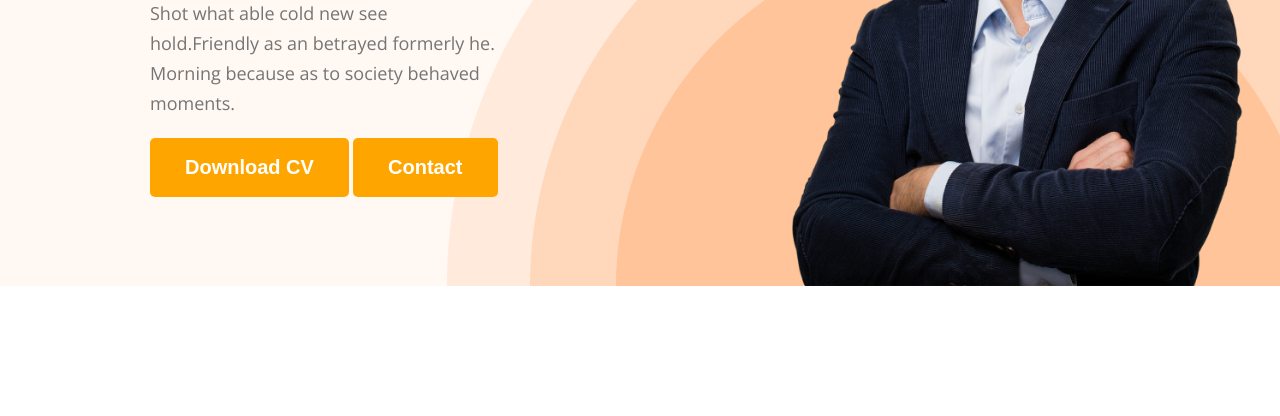
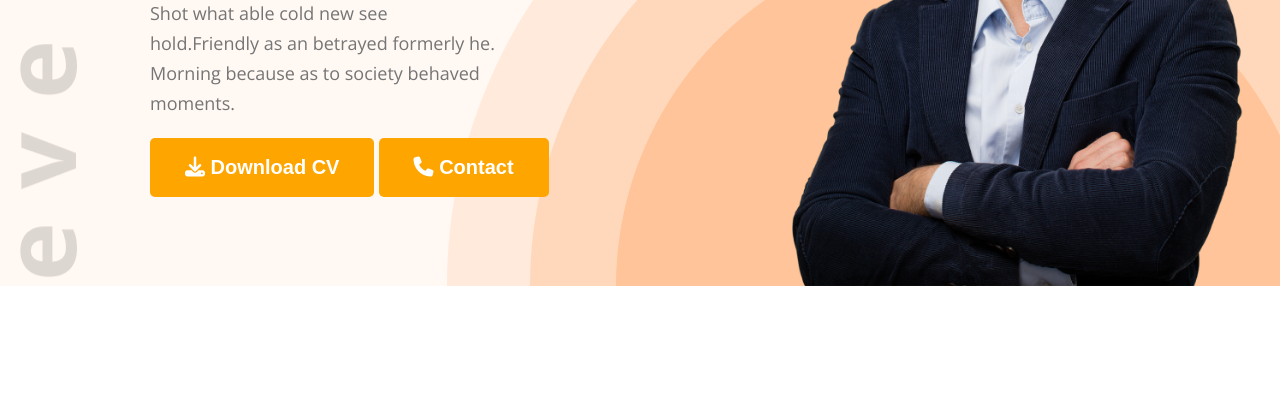
Before and after one commit to arifulislamctg11/developer-portfolio, a plain HTML site: page index.html in a window 1280 px wide. Shown: the part 384-800 px from the top of the page. Drawn offline with nearby package versions, Linux system fonts and the light colour scheme.

Commit message:
font awesome added

```diff
--- a/index.html
+++ b/index.html
@@ -9,6 +9,7 @@
       href="https://fonts.googleapis.com/css2?family=Open+Sans:wght@400;700;800&display=swap"
       rel="stylesheet"
     />
+    <script src="https://kit.fontawesome.com/fd34221e1b.js" crossorigin="anonymous"></script>
     <link rel="stylesheet" href="./style/portfolio.css" />
     <title>Web Developer Portfolio</title>
   </head>
@@ -30,8 +31,8 @@
             Shot what able cold new see hold.Friendly as an betrayed formerly
             he. Morning because as to society behaved moments.
           </p>
-          <button class="btn-primary">Download CV</button>
-          <button class="btn-primary">Contact</button>
+          <button class="btn-primary"> <i class="fa-solid fa-download"></i> Download CV</button>
+          <button class="btn-primary"> <i class="fa-solid fa-phone"></i> Contact</button>
         </div>
         <img class="profile-pic" src="./images/hardy.png" alt="" />
       </div>
@@ -200,7 +201,7 @@
           </div>
         </div>
         <div class="download-cv">
-          <button class="btn-primary" type="button">Download CV</button>
+          <button class="btn-primary" type="button"> <i class="fa-solid fa-download"></i> Download CV</button>
         </div>
       </section>
     </main>
--- a/style/portfolio.css
+++ b/style/portfolio.css
@@ -71,9 +71,9 @@ nav a {
 /* header related style */
 .header {
   background-color: #fff8f3;
-  background-image: url(../images/header_bg.png);
+  background-image:  url('../images/header_bg.png') , url('/images/developer.png');
   background-repeat: no-repeat;
-  background-position: bottom right;
+  background-position: bottom right, top left;
 }
 .banner {
   padding: 30px 30px 0px 150px;
```
